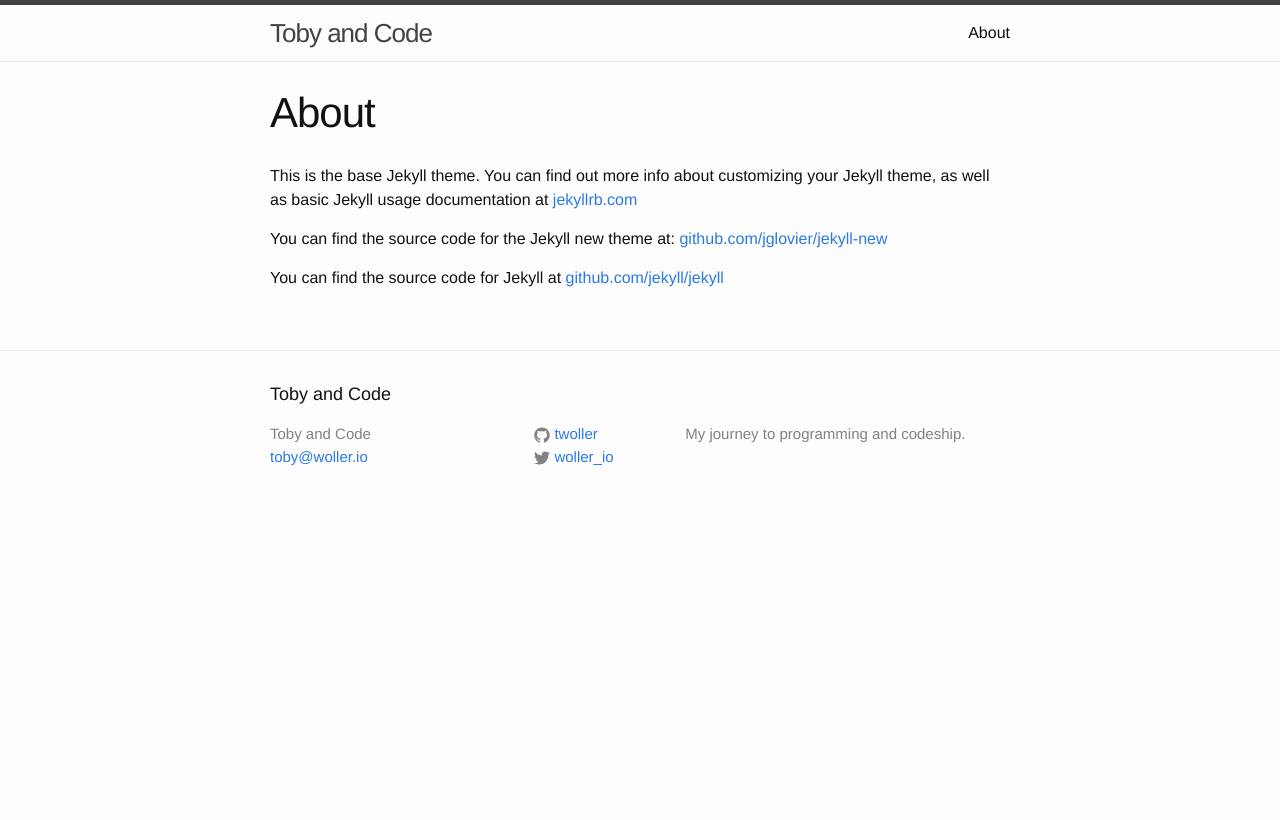
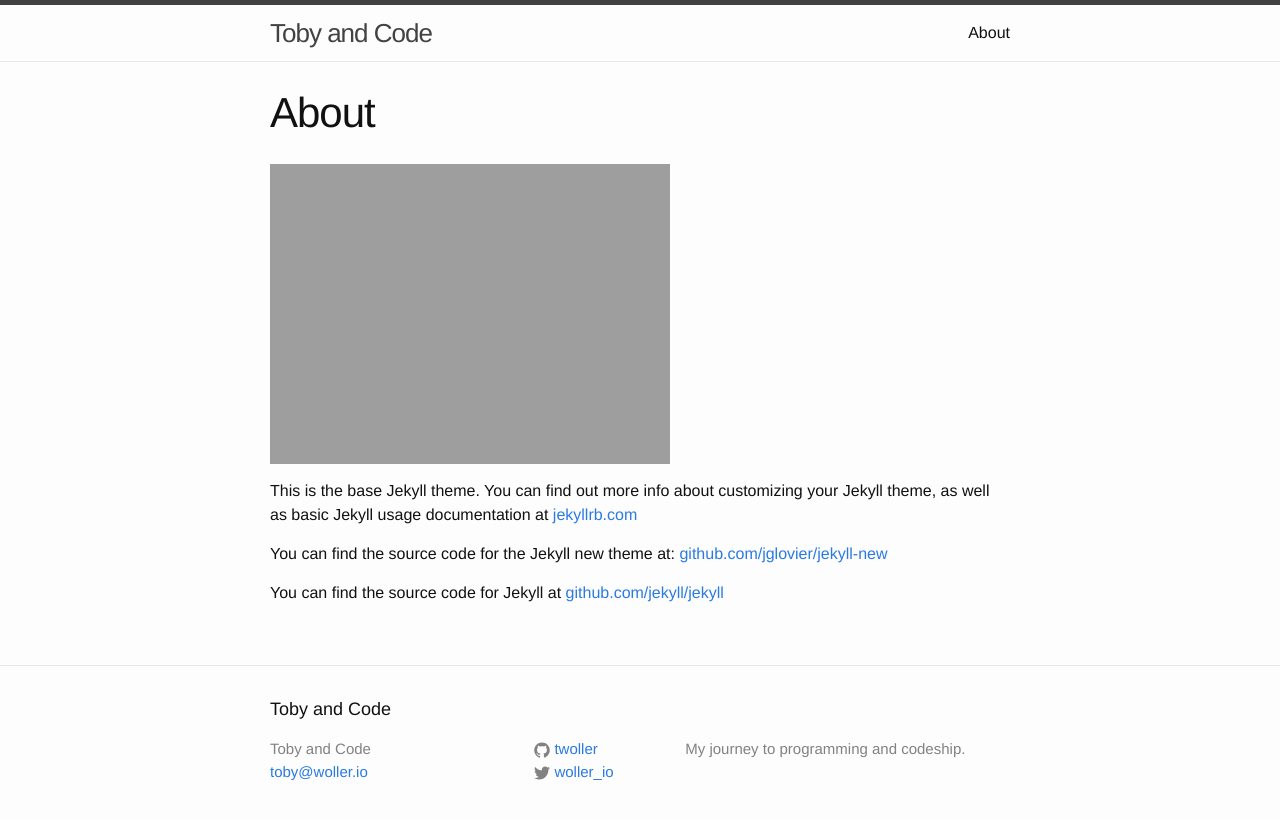
Before and after one commit to prereflect/prereflect.github.io, a Jekyll site: the page built from about.md, in a window 1280 px wide. Shown: the top 820 px of the page. Built offline with Jekyll 4.4.1, drawn with Linux system fonts in a browser that asks for light colours.

Commit message:
Add Image?

```diff
--- a/about.md
+++ b/about.md
@@ -3,6 +3,7 @@ layout: page
 title: About
 permalink: /about/
 ---
+![Profile Avatar]({{ site.url }}/assets/images/profile_avatar_woller.png)
 
 This is the base Jekyll theme. You can find out more info about customizing your Jekyll theme, as well as basic Jekyll usage documentation at [jekyllrb.com](http://jekyllrb.com/)
 
```
Also changed, not shown: Gemfile.lock (added).
